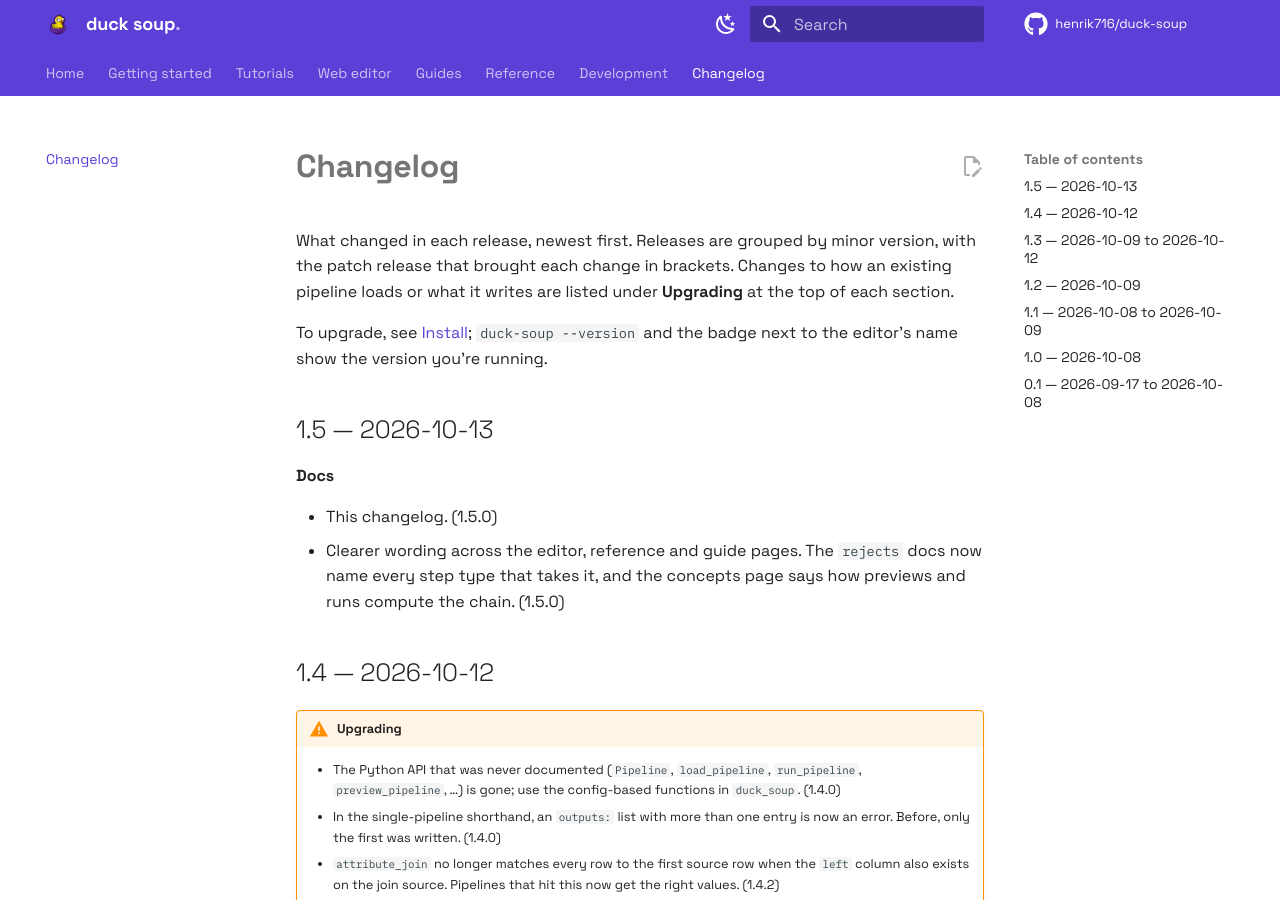
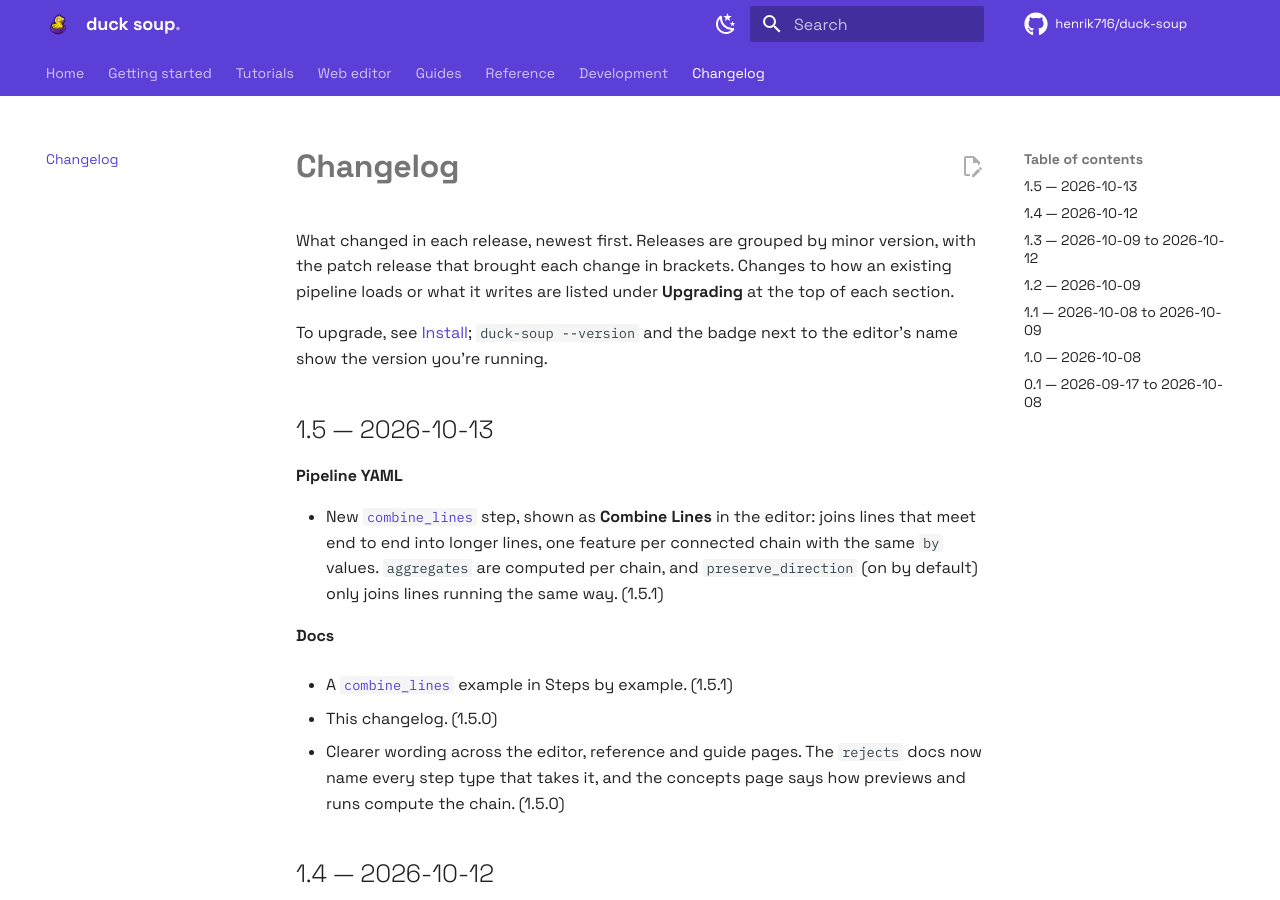
Before and after one commit to henrik716/duck-soup, an MkDocs documentation site: the page built from docs/changelog.md, in a window 1280 px wide and 900 px high. Built offline with MkDocs 1.6.1 and Material for MkDocs 9.7.7, drawn with Linux system fonts in a browser that asks for light colours; comment, search, counter and statistics services are not loaded.

Commit message:
Bump to 1.5.1
1.5.1 since 1.5.0: the combine_lines step (Combine Lines in the editor),
with its tutorial example; changelog entry under 1.5.

Retaken: step-gallery (the new card), and editor-overview, resized-panels
and flow-editor for the version badge.

Co-Authored-By: Claude Opus 5.5 <noreply@anthropic.com>

```diff
--- a/docs/changelog.md
+++ b/docs/changelog.md
@@ -9,7 +9,16 @@ next to the editor's name show the version you're running.
 
 ## 1.5 — 2026-10-13
 
+**Pipeline YAML**
+
+- New [`combine_lines`](reference/steps.md#combine_lines) step, shown as **Combine Lines** in
+  the editor: joins lines that meet end to end into longer lines, one feature per connected
+  chain with the same `by` values. `aggregates` are computed per chain, and
+  `preserve_direction` (on by default) only joins lines running the same way. (1.5.1)
+
 **Docs**
+
+- A [`combine_lines`](tutorials/steps.md#combine_lines) example in Steps by example. (1.5.1)
 
 - This changelog. (1.5.0)
 - Clearer wording across the editor, reference and guide pages. The `rejects` docs now name
--- a/pyproject.toml
+++ b/pyproject.toml
@@ -4,7 +4,7 @@ build-backend = "setuptools.build_meta"
 
 [project]
 name = "duck-soup-etl"
-version = "1.5.0"
+version = "1.5.1"
 requires-python = ">=3.11"
 license = "Apache-2.0"
 dependencies = [
```
Also changed, not shown: docs/assets/screenshots/flow-editor-dark.png, docs/assets/screenshots/flow-editor-light.png, docs/assets/screenshots/resized-panels-dark.png, docs/assets/screenshots/resized-panels-light.png, docs/assets/screenshots/step-gallery-dark.png, docs/assets/screenshots/step-gallery-light.png.
